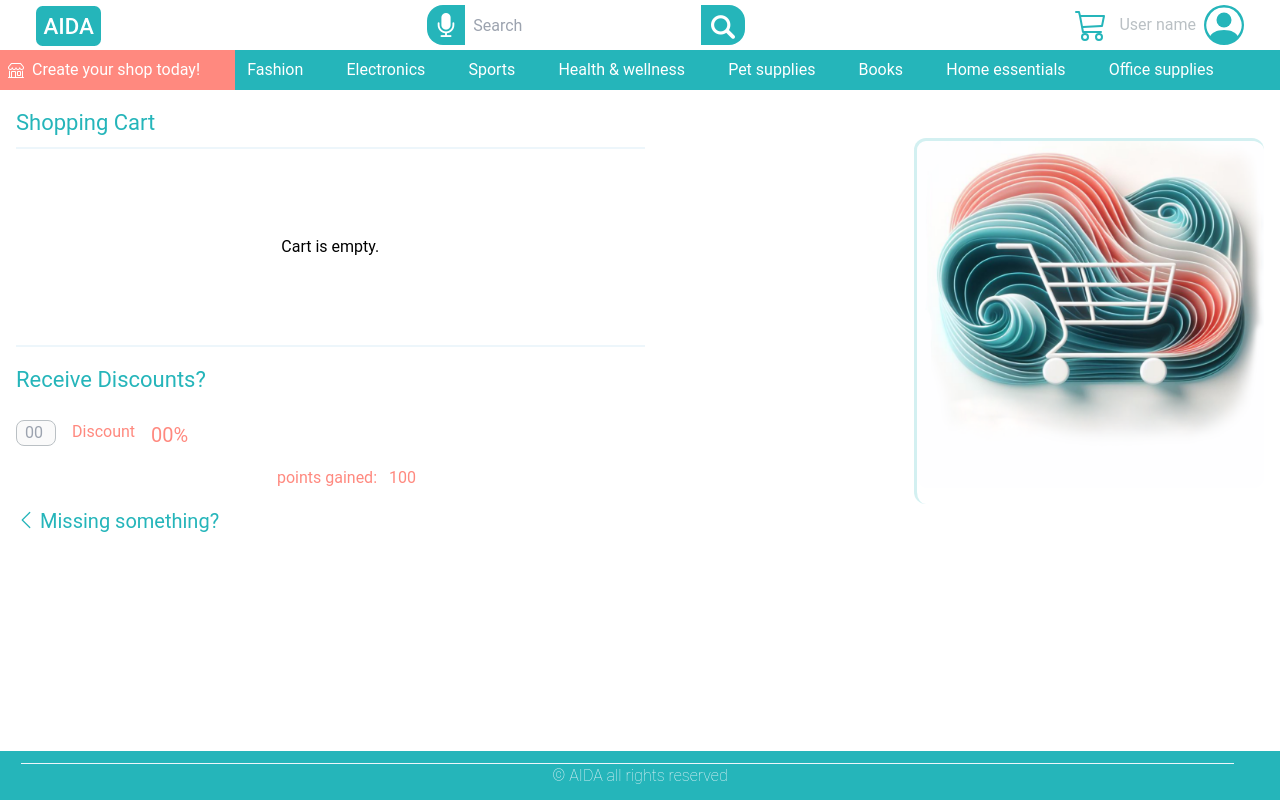
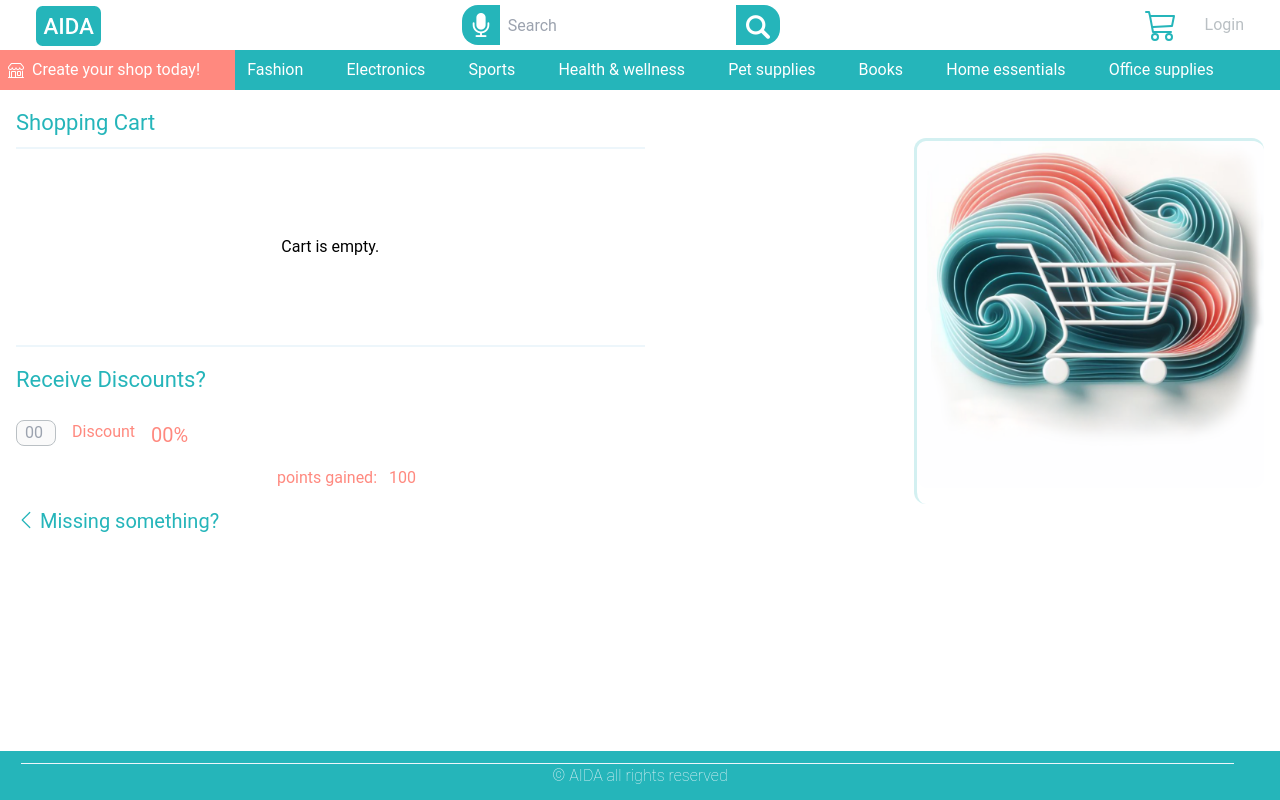
Before and after one commit to RanaMohamad21/Aida-Front-End, a React (Vite) app in the folder Aida/: page /shoppingCart in a window 1280 px wide. Built offline with nearby package versions, Linux system fonts and the light colour scheme.

Commit message:
Search bar username display added

```diff
--- a/Aida/src/UI/Searchbar.jsx
+++ b/Aida/src/UI/Searchbar.jsx
@@ -6,9 +6,13 @@ import UserProfile from "../assets/icons/UserProfile";
 import { useAuthentication } from "../Contexts/AuthenticationContext";
 import { Link, NavLink } from "react-router-dom";
 import { useShoppingCart } from "../Contexts/ShoppingCartProvider";
+import { useUser } from "../Customer/UserContext";
+import { useVendor } from "../Vendor/VendorContext";
 
 function Searchbar({isProfilePage = false}) {
-  // const { isAuthenticated } = useAuthentication();
+  const { vendor, setVendor } = useVendor();
+  const { user, setUser } = useUser();
+
   const isAuthenticated = true
   const { getTotalQuantity } = useShoppingCart();
   const cartItemCount = getTotalQuantity();
@@ -69,12 +73,31 @@ function Searchbar({isProfilePage = false}) {
             )}
           </div>
           </Link>
-            {isProfilePage?"":<>
-            <span>User name</span>
-            <Link to="/customerprofile">
-              <UserProfile style="w-10 h-10" color="#25b5ba" />
+          {isProfilePage ? (
+        ""
+      ) : (
+        <div className="flex items-center space-x-4">
+          {vendor ? (
+            <div className="flex items-center space-x-2">
+              <span>{vendor.fname + " " + vendor.lname}</span>
+              <Link to="/vendorprofile">
+                <UserProfile style={{ width: '40px', height: '40px' }} color="#25b5ba" />
+              </Link>
+            </div>
+          ) : user ? (
+            <div className="flex items-center space-x-2">
+              <span>{user.fname + " " + user.lname}</span>
+              <Link to="/customerprofile">
+                <UserProfile style={{ width: '40px', height: '40px' }} color="#25b5ba" />
+              </Link>
+            </div>
+          ) : (
+            <Link to="/login" className="pl-4">
+              Login
             </Link>
-            </>}
+          )}
+        </div>
+      )}
           </>
         ) : (
           <Link to="/login" className=" pl-4">
```
